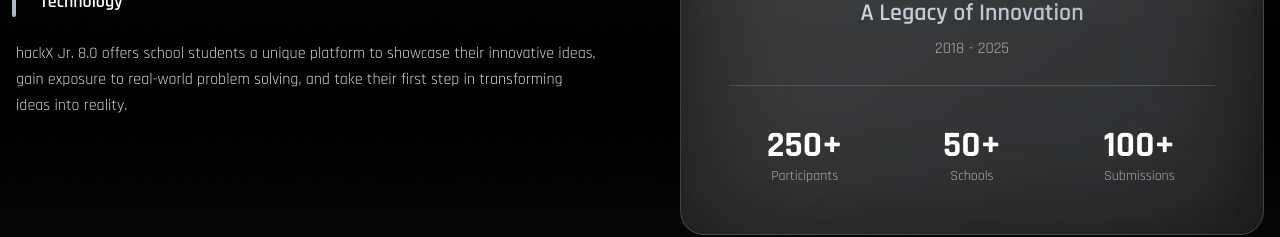
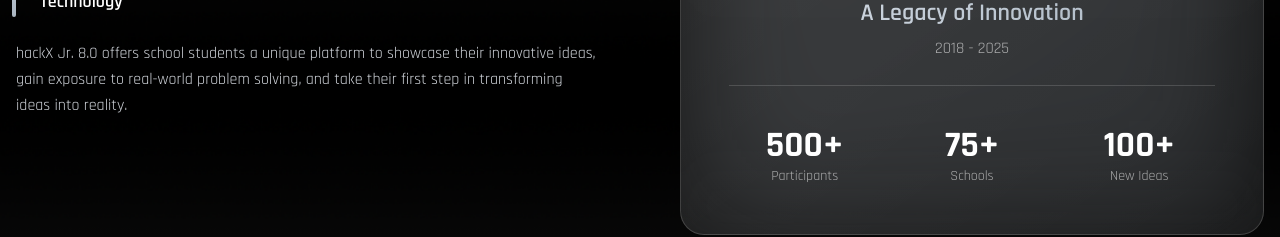
Before and after one commit to devcax/hackx.jr, a Next.js app: page / in a window 1280 px wide. Shown: the part 1440-1677 px from the top of the page. Built offline with nearby package versions, Linux system fonts and the light colour scheme.

Commit message:
add guid book

```diff
--- a/app/layout.tsx
+++ b/app/layout.tsx
@@ -31,7 +31,7 @@
     "hackX Jr,hackX Jr 8.0, inter-school hackathon, university, innovation, Sri Lanka, IMSSA, Kelaniya",
   authors: [{ name: "IMSSA - University of Kelaniya" }],
   viewport: "width=device-width, initial-scale=1",
-  themeColor: "#0A121A",
+  themeColor: "#0a121aff",
 };
 
 export default function RootLayout({
@@ -44,9 +44,11 @@
       lang="en"
       className={`${orbitron.variable} ${rajdhani.variable} ${exo.variable} ${ethnocentric.variable}`}
     >
-      <body className="bg-cosmic-deep text-white font-rajdhani overflow-x-hidden">
+
+      <body className="text-white font-rajdhani overflow-x-hidden bg-[#0a121a]">
         <SmoothScroll>{children}</SmoothScroll>
       </body>
+
     </html>
   );
 }
--- a/components/AboutSection.tsx
+++ b/components/AboutSection.tsx
@@ -167,16 +167,16 @@
 
                   <div className="grid grid-cols-3 gap-4 pt-10 border-t border-white/15">
                     <div>
-                      <p className="text-4xl font-bold text-white">250+</p>
+                      <p className="text-4xl font-bold text-white">500+</p>
                       <p className="text-sm text-white/60">Participants</p>
                     </div>
                     <div>
-                      <p className="text-4xl font-bold text-white">50+</p>
+                      <p className="text-4xl font-bold text-white">75+</p>
                       <p className="text-sm text-white/60">Schools</p>
                     </div>
                     <div>
                       <p className="text-4xl font-bold text-white">100+</p>
-                      <p className="text-sm text-white/60">Submissions</p>
+                      <p className="text-sm text-white/60">New Ideas</p>
                     </div>
                   </div>
                 </div>
--- a/components/CompetitionDetails.tsx
+++ b/components/CompetitionDetails.tsx
@@ -258,14 +258,16 @@
           </p>
 
           <div className="mt-auto space-y-4">
-                  <motion.button
+            <motion.a
+              href="/Docs/INNOVATORS' GUIDE BOOK hackX Jr. 8.0.pdf"
+              download
               className="group flex items-center gap-3 px-6 py-4 bg-gradient-to-r from-white to-gray-300 text-black font-semibold rounded-xl hover:shadow-lg transition-all duration-300 w-full justify-center hover:from-gray-100 hover:to-gray-200"
               whileHover={{ scale: 1.02 }}
               whileTap={{ scale: 0.98 }}
             >
               <Download className="w-5 h-5" />
               <span>Download PDF</span>
-                  </motion.button>
+            </motion.a>
           </div>
               </div>
             </div>
--- a/components/TeamSection.tsx
+++ b/components/TeamSection.tsx
@@ -110,6 +110,7 @@
     },
 
 
+
   ];
 
  return (
```
Also changed, not shown: 1 other file (tests, documents, lock files or other folders). Lines whose indentation alone changed are shown as unchanged.
